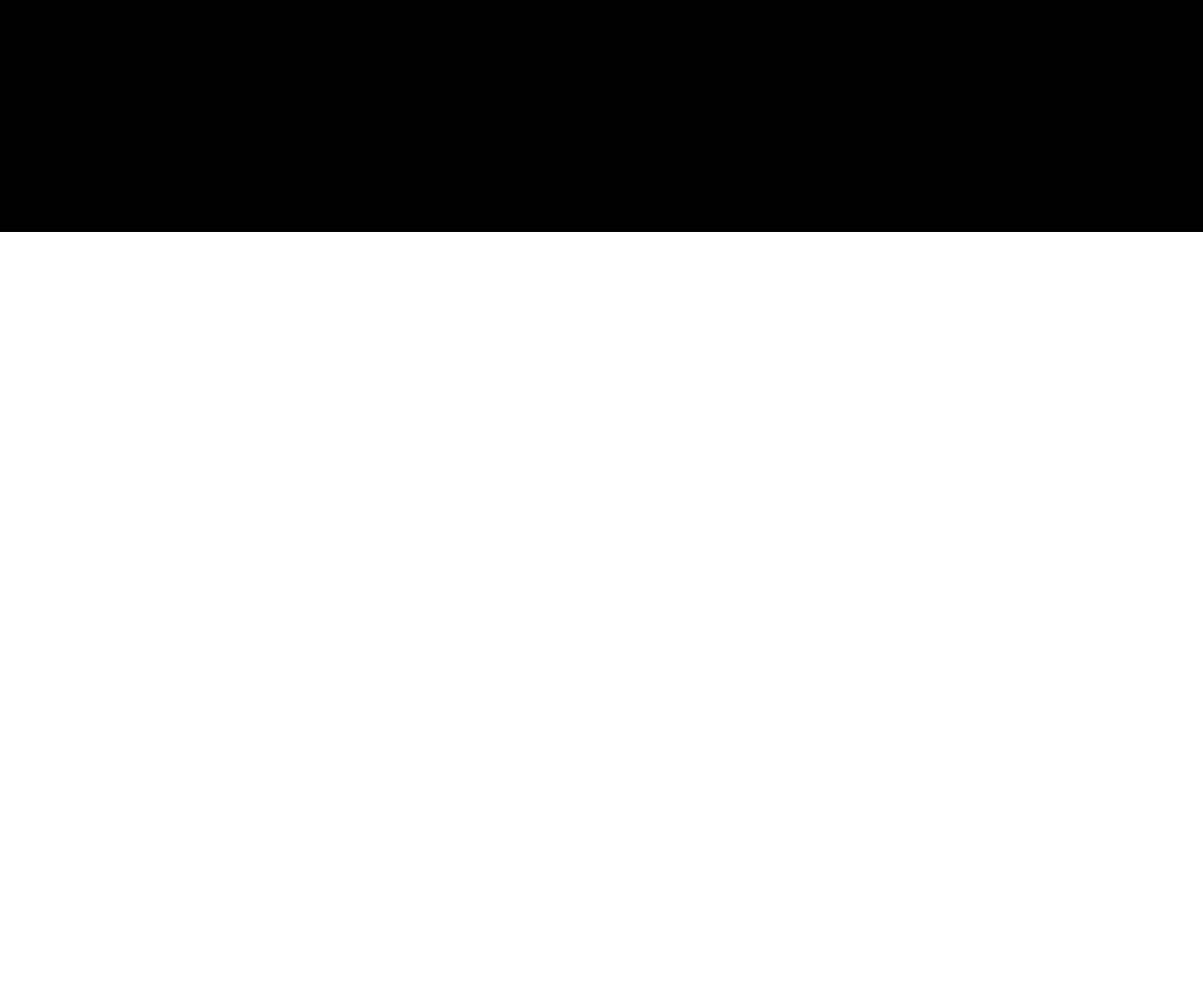
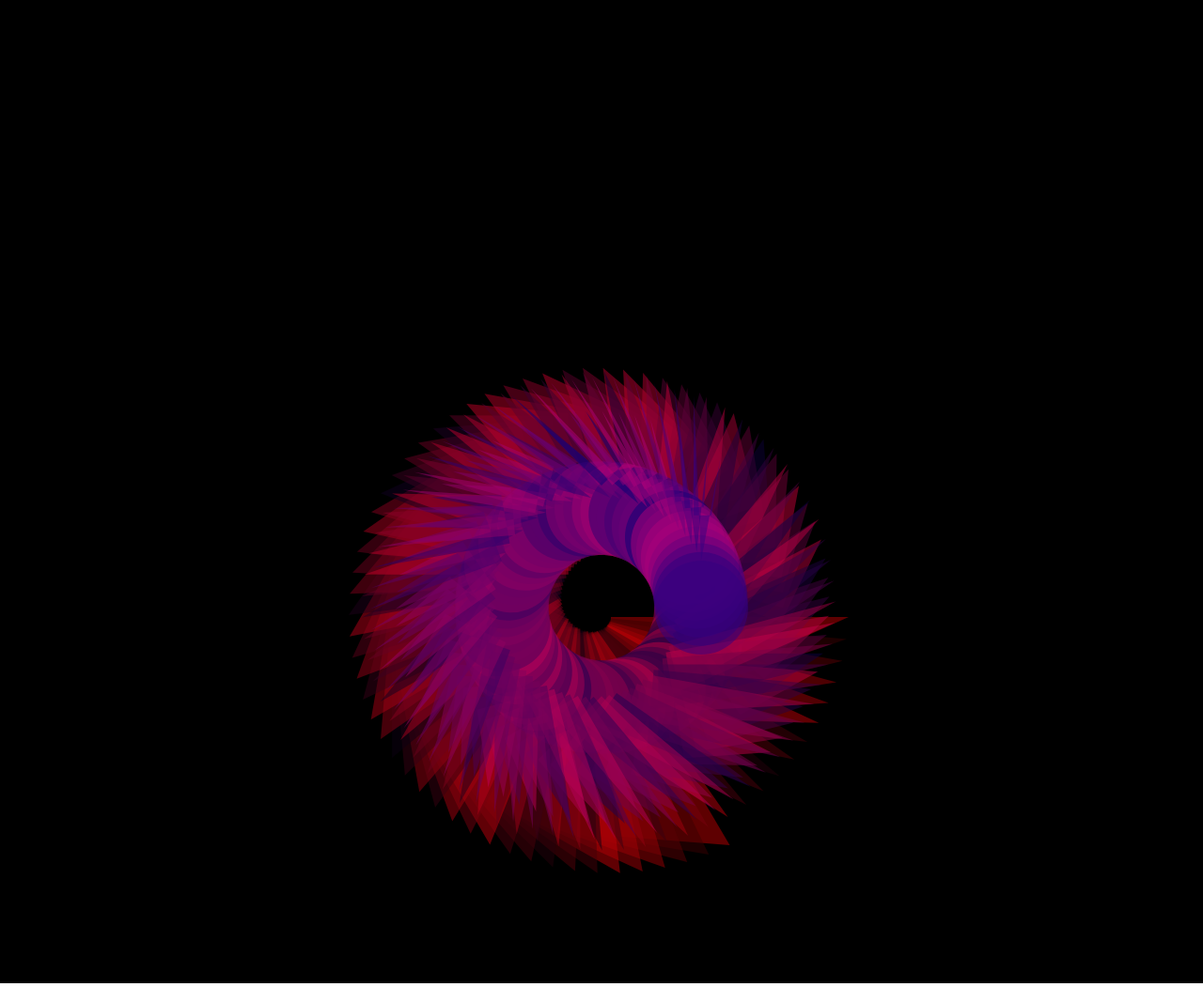
Before and after one commit to emmanuelpali/css-stuff, a website: page index.html in a window 1280 px wide. Shown: the part 2153-3204 px from the top of the page at 94% size. Before the commit the page ends 2400 px from the top, so only its background shows below. Drawn offline with nearby package versions, Linux system fonts and the light colour scheme.

Commit message:
adding javascript for animations

```diff
--- a/index.html
+++ b/index.html
@@ -55,5 +55,11 @@
     <section class="infinitescroll">
         <div class="container-fluid"></div>
     </section>
+    <section class="animations">
+        <canvas class="myCanvas">
+            <p>Drawing on the web.</p>
+        </canvas>
+    </section>
+    <script src="scripts.js"></script>
 </body>
 </html>
--- /dev/null
+++ b/scripts.js
@@ -0,0 +1,81 @@
+const canvas = document.querySelector('.myCanvas');
+const width = (canvas.width = window.innerWidth);
+const height = (canvas.height = window.innerHeight);
+const ctx = canvas.getContext("2d");
+
+
+ctx.fillStyle = "rgb(0,0,0,)";
+ ctx.fillRect(0,0, width, height);
+ ctx.translate(width / 2, height / 2);
+// ctx.fillStyle = "rgba(255, 30, 0,0.5)";
+// ctx.fillRect(150, 150, 300, 150);
+
+// ctx.fillStyle = "rgb(255, 155, 60)";
+// ctx.fillRect((width/2), (height/2), 100, 100);
+// ctx.fillStyle = "rgba(255, 0, 255, 0.75)";
+// ctx.fillRect(25, 100, 175, 50);
+// ctx.strokeStyle = "rgb(255, 255, 255)";
+// ctx.lineWidth = 5;
+// ctx.strokeRect((width/2), (height/2), 175, 200);
+
+// ctx.fillStyle = "rgb(0, 0, 255)";
+// ctx.beginPath();
+// ctx.arc((width/2), (height/2), 50, degToRad(0), degToRad(360), false);
+// ctx.fill();
+
+// ctx.fillStyle = "yellow";
+// ctx.beginPath();
+// ctx.arc(200, 106, 50, degToRad(-45), degToRad(45), true);
+// ctx.lineTo(200, 106);
+// ctx.fill();
+
+function degToRad(degrees) {
+    return (degrees * Math.PI) / 180;
+  }
+
+//   ctx.strokeStyle = "white";
+// ctx.lineWidth = 1;
+// ctx.font = "36px arial";
+// ctx.strokeText("Canvas text", 50, 50);
+
+// ctx.fillStyle = "red";
+// ctx.font = "48px georgia";
+// ctx.fillText("Canvas text", 50, 150);
+
+// canvas.setAttribute("aria-label", "Canvas text");
+
+
+
+function rand(min, max) {
+  return Math.floor(Math.random() * (max - min + 1)) + min;
+}
+
+let length = 253;
+let moveOffset = 10;
+
+for (let i = 0; i < length; i++) {
+  ctx.fillStyle = `rgba(${255 - rand(250,60)},0,${255 - length},0.5)`;
+ctx.beginPath();
+ctx.moveTo(moveOffset, moveOffset);
+ctx.lineTo(moveOffset + length, moveOffset);
+ctx.arc(0, 106, 50, degToRad(0), degToRad(360), true);
+//const triHeight = (length / 2) * Math.tan(degToRad(60));
+ctx.lineTo(moveOffset + length / 2, length);
+ctx.lineTo(moveOffset, length - 10);
+ctx.fill();
+
+length--;
+moveOffset += 0.7;
+ctx.rotate(degToRad(5));
+}
+
+
+function loop() {
+  ctx.fillStyle = "rgba(0,0,0,0.25)";
+  ctx.fillRect(0,0, width, height);
+
+
+  for (const ball of balls) {
+
+  }
+}
--- a/style.css
+++ b/style.css
@@ -5,6 +5,29 @@
     color: #c4d3c4;
     list-style: none;
     font-family: sans-serif;
+}
+
+::-webkit-scrollbar {
+    background-color: transparent;
+    width: 8px;
+    }
+    ::-webkit-scrollbar-track {
+    background-color: black;
+    }
+    ::-webkit-scrollbar-track-piece {
+    background-color: transparent;
+    }
+    ::-webkit-scrollbar-thumb {
+    background-color: rebeccapurple;
+    border: 0px;
+    }
+    ::-webkit-scrollbar-corner {
+    background-color: transparent;
+    }
+
+body {
+    overflow-x: hidden;
+
 }
 
 .glass-hero-container {
```
